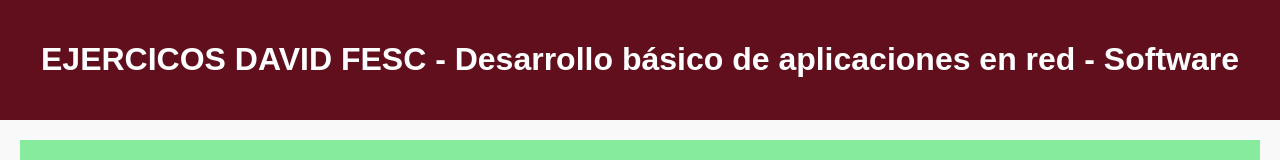
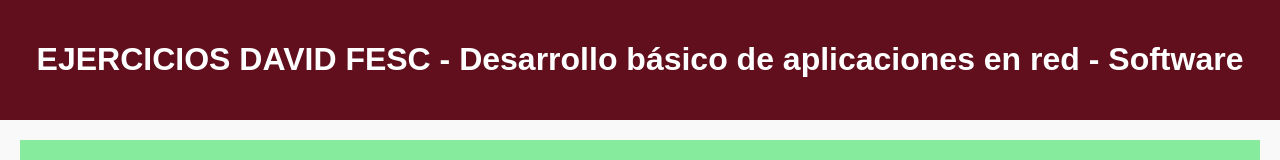
Before and after one commit to DavidCreat/EJERCICIOS-HTML---CSS, a plain HTML site: page index.html in a window 1280 px wide. Shown: the top 160 px of the page. Drawn offline with Linux system fonts and the light colour scheme.

```diff
--- a/index.html
+++ b/index.html
@@ -53,7 +53,7 @@
 <body>
 
     <header>
-        <h1>EJERCICOS DAVID FESC - Desarrollo básico de aplicaciones en red - Software</h1>
+        <h1>EJERCICIOS DAVID FESC - Desarrollo básico de aplicaciones en red - Software</h1>
     </header>
 
     <main>
```
